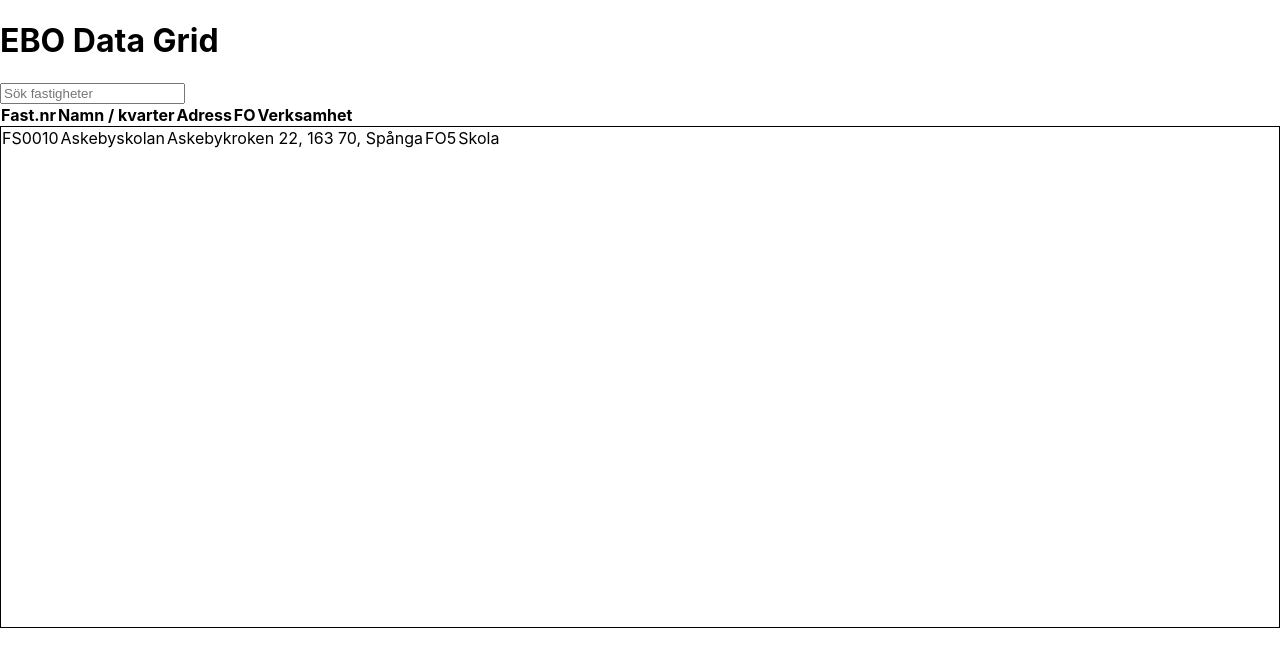
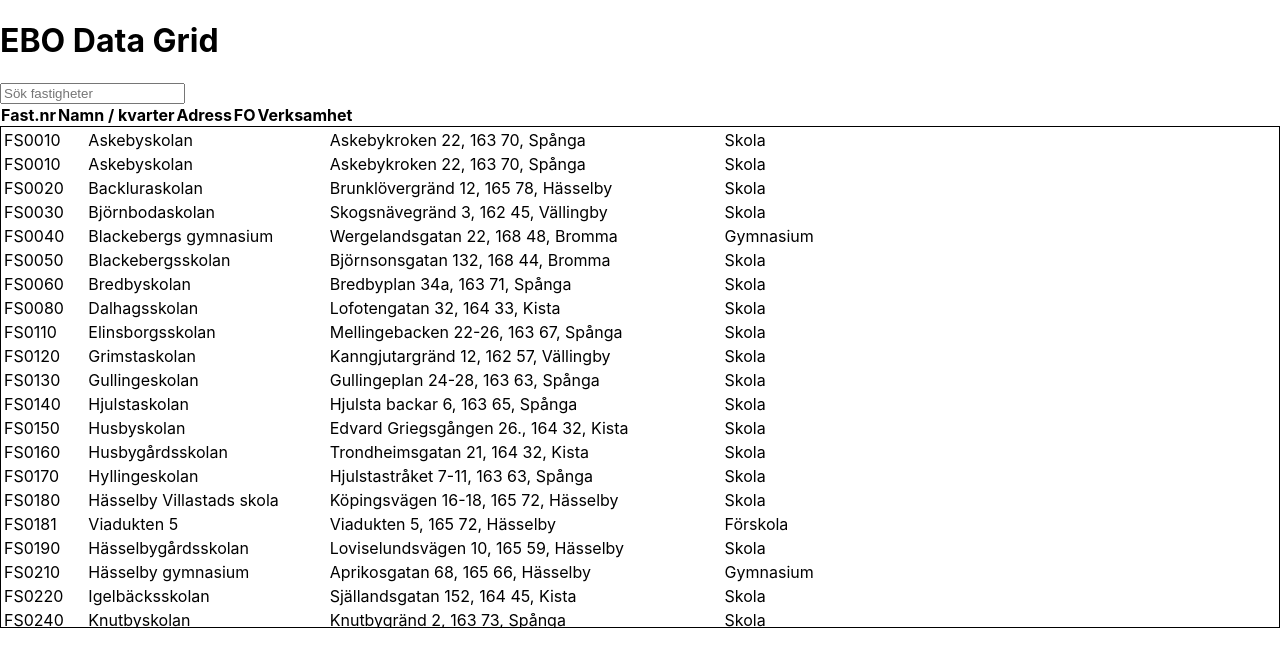
Before and after one commit to ka-hn/ebo-data-grid, a React (Create React App) app: page / in a window 1280 px wide. Shown: the top 666 px of the page. Built offline with nearby package versions, Linux system fonts and the light colour scheme.

Commit message:
Add working components for live search on testdata

```diff
--- /dev/null
+++ b/src/components/Table.jsx
@@ -0,0 +1,25 @@
+import React from 'react';
+import TableRow from './TableRow'
+
+const Table = ({ data }) => {
+  return (
+    <table className="table">
+      {
+        data.map((object, i) => {
+          console.log(object)
+          return (
+            <TableRow
+              key={i}
+              id={object.markerid}
+              title={object.title}
+              address={`${object.adress}, ${object.postalnumber}, ${object.postaltown} `}
+              type={object.type}
+            />
+          );
+        })
+      }
+    </table>
+  );
+};
+
+export default Table;
--- /dev/null
+++ b/src/components/TableRow.jsx
@@ -0,0 +1,15 @@
+import React from 'react';
+
+const TableRow = ({ i, id, title, address, type }) => {
+
+  return (
+    <tr className={`tablerow ${i}`}>
+      <td className="tablecell">{id}</td>
+      <td className="tablecell">{title}</td>
+      <td className="tablecell">{address}</td>
+      <td className="tablecell">{type}</td>
+    </tr>
+  );
+};
+
+export default TableRow;
--- a/src/components/TableRows.jsx
+++ /dev/null
@@ -1,15 +0,0 @@
-import React from 'react';
-
-const TableRows = () => {
-  return (
-    <tr className="tablerow1">
-      <td>FS0010</td>
-      <td>Askebyskolan</td>
-      <td>Askebykroken 22, 163 70, Spånga</td>
-      <td>FO5</td>
-      <td>Skola</td>
-    </tr>
-  );
-};
-
-export default TableRows;
--- a/src/components/TableTitle.jsx
+++ /dev/null
@@ -1,12 +0,0 @@
-/* eslint-disable react/prop-types */
-import React from 'react';
-
-const TableTitle = ({ title }) => {
-  return (
-    <div>
-      <h1>{title}</h1>
-    </div>
-  );
-};
-
-export default TableTitle;
--- /dev/null
+++ b/src/components/TableTop.jsx
@@ -0,0 +1,14 @@
+/* eslint-disable react/prop-types */
+import React from 'react';
+import SearchBox from './SearchBox'
+
+const TableTop = ({ title, searchChange}) => {
+  return (
+    <div>
+      <h1>{title}</h1>
+      <SearchBox searchChange={searchChange} />
+    </div>
+  );
+};
+
+export default TableTop;
--- a/src/containers/App.jsx
+++ b/src/containers/App.jsx
@@ -1,41 +1,33 @@
 import React, { Component } from 'react';
 import './App.css';
 import TableHeader from '../components/TableHeader';
-import TableTitle from '../components/TableTitle';
-import SearchBox from '../components/SearchBox';
-import TableRows from '../components/TableRows';
+import TableTop from '../components/TableTop';
+import Table from '../components/Table';
 import Scroll from '../components/Scroll';
+import TestData from '../dev/testdata-markers-sisab'
 
 class App extends Component {
   constructor() {
     super();
     this.state = {
       headers: [],
-      rows: [],
+      data: [],
       searchfield: '',
     };
   }
 
   componentDidMount() {
     const headers = [
-      { label: 'Fast.nr', id: 'markerid' },
+      { label: 'Fast.nr', id: 'id' },
       { label: 'Namn / kvarter', id: 'title' },
-      { label: 'Adress', id: 'addressFull' },
+      { label: 'Adress', id: 'address' },
       { label: 'FO', id: 'district' },
       { label: 'Verksamhet', id: 'type' },
     ];
 
-    const rows = [
-      {
-        markerid: 'FS0010',
-        title: 'Askebyskolan',
-        addressFull: 'Askebykroken 22, 163 70, Spånga',
-        district: 'FO5',
-        type: 'Skola',
-      },
-    ];
+    const data = TestData;
 
-    this.setState({ headers, rows });
+    this.setState({ headers, data });
   }
 
   onSearchChange = event => {
@@ -45,22 +37,19 @@ class App extends Component {
   render() {
     const title = 'EBO Data Grid';
 
-    const { rows, searchfield, headers } = this.state;
-    const filteredRows = rows.filter(row => {
-      return row.title.toLowerCase().includes(searchfield.toLowerCase());
+    const { headers, data, searchfield } = this.state;
+    const filteredData = data.filter(object => {
+      return object.title.toLowerCase().includes(searchfield.toLowerCase());
     });
 
-    return !rows.length ? (
+    return !data.length ? (
       <h1>Loading</h1>
     ) : (
       <div className="App">
-        <div className="TableTop">
-          <TableTitle title={title} />
-          <SearchBox searchChange={this.onSearchChange} />
-        </div>
+        <TableTop title={title} searchChange={this.onSearchChange} />
         <TableHeader headers={headers} />
         <Scroll>
-          <TableRows rows={filteredRows} />
+          <Table data={filteredData} />
         </Scroll>
       </div>
     );
```
